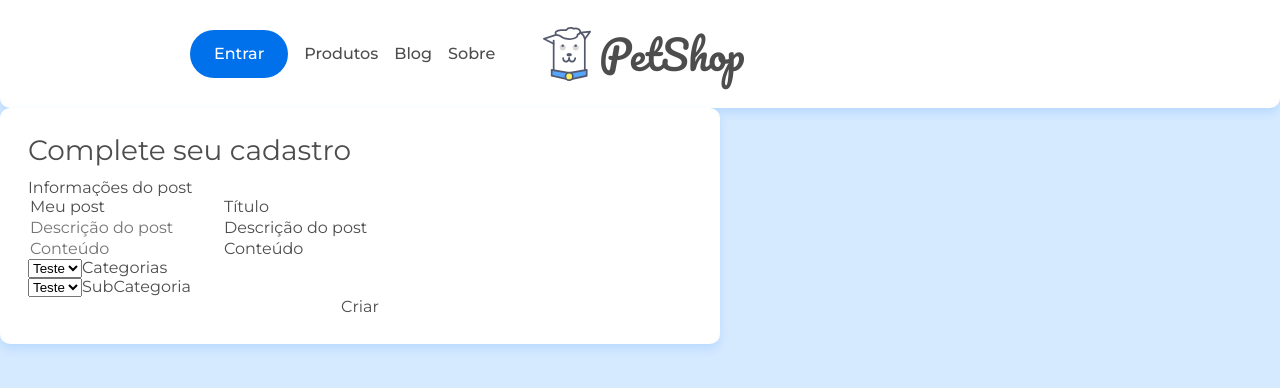
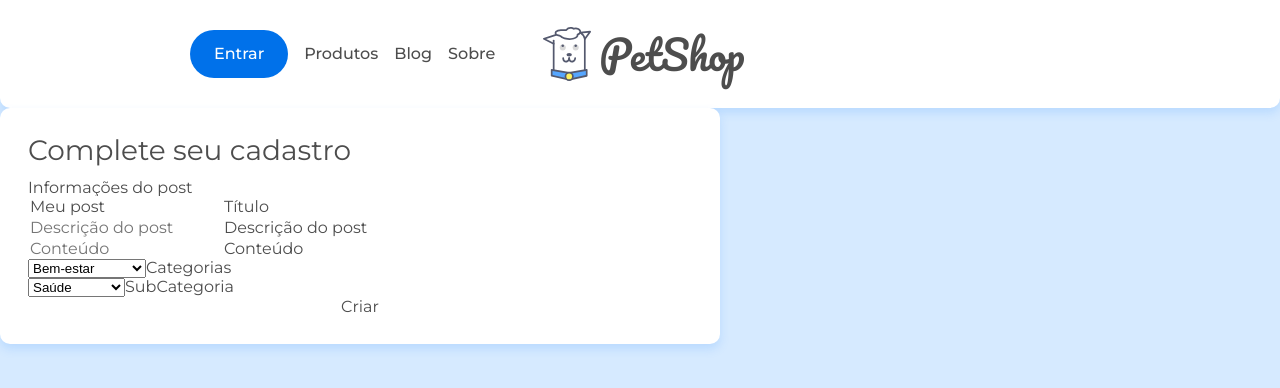
Before and after one commit to felipedotcom/reactAuth, a React (Create React App) app: page /posts/cria in a window 1280 px wide. Shown: the top 388 px of the page. Built offline with nearby package versions, Linux system fonts and the light colour scheme.

Commit message:
add options

```diff
--- a/src/paginas/CriaPost.jsx
+++ b/src/paginas/CriaPost.jsx
@@ -10,8 +10,8 @@ const CriaPost = () => {
           title: "Meu post",
           body: "",
           metadescription: "",
-          categoria: "",
-          subcategoria: "",
+          categoria: "bem-estar",
+          subcategoria: "saude",
         }}
         onSubmit={(infos) => {
           console.log(infos);
@@ -70,9 +70,8 @@ const CriaPost = () => {
                 placeholder="Conteúdo"
                 required
               >
-                <option value="teste">Teste</option>
-                <option value="teste">Teste</option>
-                <option value="teste">Teste</option>
+                <option value="bem-estar">Bem-estar</option>
+                <option value="comportamento">Comportamento</option>
               </Field>
               <label className="input-label" htmlFor="body">
                 Categorias
@@ -88,9 +87,10 @@ const CriaPost = () => {
                 placeholder="Conteúdo"
                 required
               >
-                <option value="teste">Teste</option>
-                <option value="teste">Teste</option>
-                <option value="teste">Teste</option>
+                <option value="saude">Saúde</option>
+                <option value="higiene">Higiene</option>
+                <option value="treinamento">Treinamento</option>
+                <option value="educacao">Educação</option>
               </Field>
               <label className="input-label" htmlFor="body">
                 SubCategoria
@@ -98,7 +98,7 @@ const CriaPost = () => {
             </div>
           </fieldset>
 
-          <button className="botao">Criar</button>
+          <button type="submit" className="botao">Criar</button>
         </Form>
       </Formik>
     </section>
```
Also changed, not shown: 2 other files (tests, documents, lock files or other folders).
